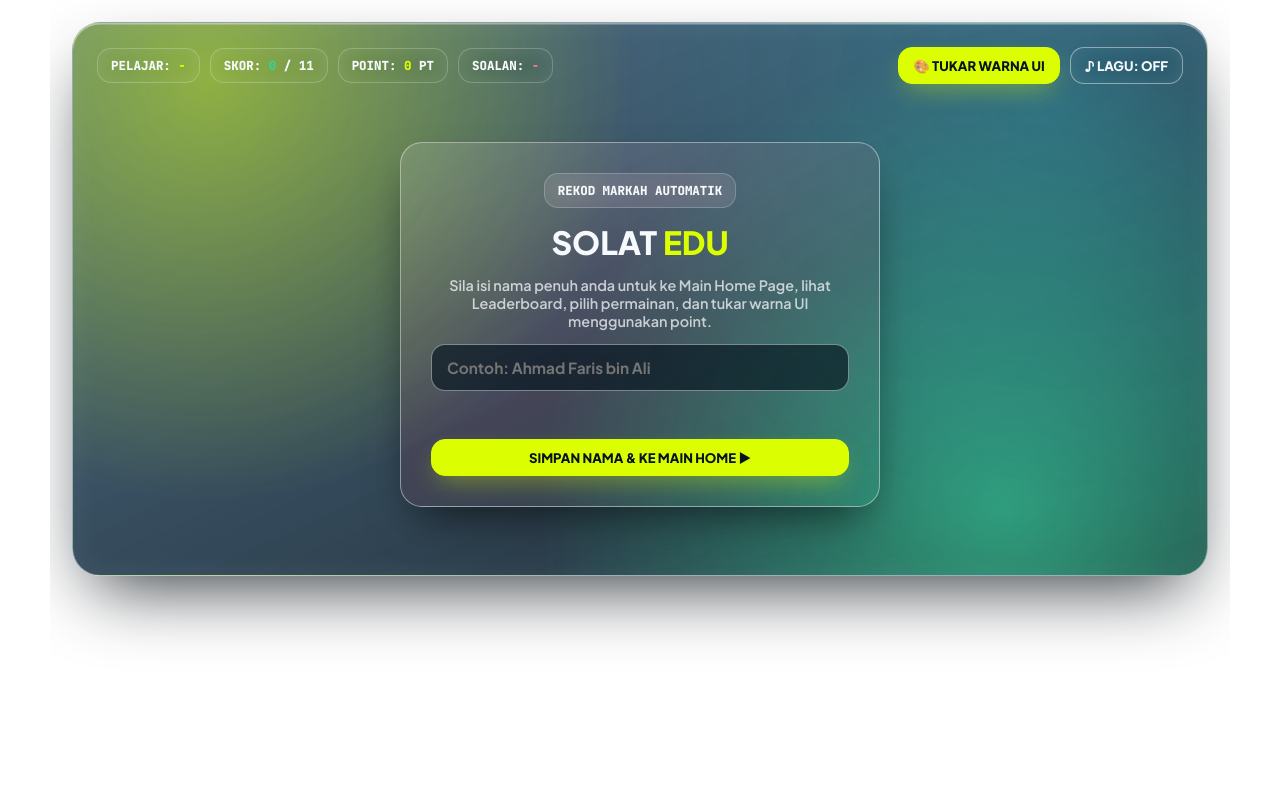
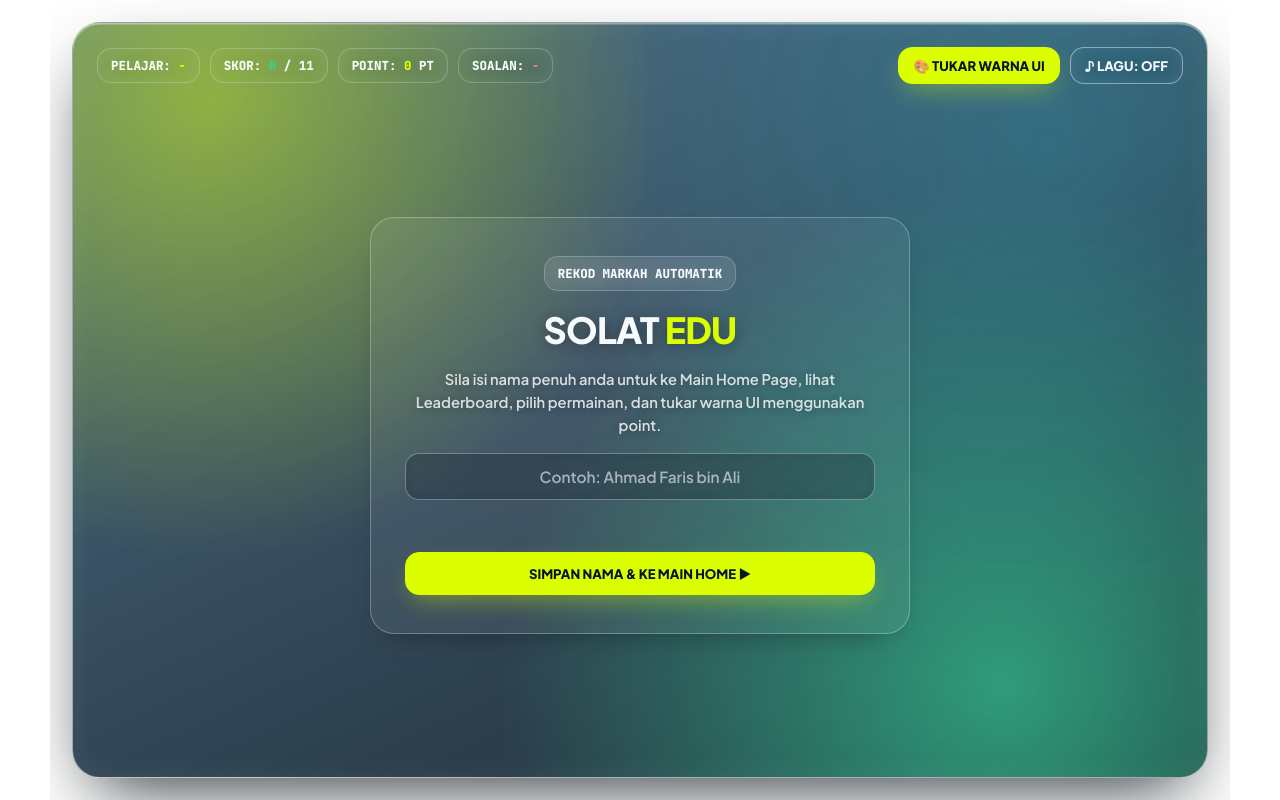
Before and after one commit to smassrgb/Aktiviti-1, a plain HTML site: page index.html in a window 1280 px wide. Drawn offline with Linux system fonts and the light colour scheme.

Commit message:
Update index.html

```diff
--- a/index.html
+++ b/index.html
@@ -93,6 +93,7 @@
 
     .se-stage {
       position: relative;
+      min-height: calc(100vh - clamp(20px, 3.6vw, 44px));
       border-radius: 28px;
       padding: clamp(14px, 2vw, 24px);
       background:
@@ -125,6 +126,18 @@
       }
     }
 
+    /* Animasi lembut dan profesional khusus Name Gate */
+    @keyframes seGateFloatIn {
+      0% {
+        opacity: 0;
+        transform: translateY(18px) scale(0.975);
+      }
+      100% {
+        opacity: 1;
+        transform: translateY(0) scale(1);
+      }
+    }
+
     .se-stage.is-anim-in {
       animation: seRefViewIn 340ms var(--ease-out) forwards;
     }
@@ -293,36 +306,68 @@
       color: var(--navy-deep);
     }
 
-    /* Borang Nama Pelajar Sebelum Mula */
+    /* =====================================================================
+       1. BORANG NAMA PELAJAR SEBELUM MULA (.se-name-gate)
+       - Kedudukan tepat di tengah secara horizontal & vertikal menggunakan Flexbox
+       - Latar belakang transparent sepenuhnya agar background asal kelihatan
+       - Kesan kaca ringan, lembut, border nipis & bayang-bayang minimal
+    ===================================================================== */
     .se-name-gate {
+      flex: 1 1 auto;
+      min-height: 100%;
+      width: 100%;
       display: flex;
       flex-direction: column;
       align-items: center;
       justify-content: center;
       gap: 16px;
-      padding: clamp(22px, 4vw, 44px) 16px;
+      padding: clamp(20px, 3.5vw, 40px) clamp(12px, 2.5vw, 24px);
       text-align: center;
-      animation: seRefViewIn 340ms var(--ease-out) forwards;
+      background: transparent;
+      animation: seGateFloatIn 460ms var(--ease-out) forwards;
     }
 
     .se-gate-card {
       width: 100%;
-      max-width: 480px;
-      padding: clamp(20px, 3vw, 30px);
-      border-radius: 22px;
-      background: linear-gradient(155deg, rgba(247, 250, 252, 0.13), rgba(255, 30, 66, 0.08) 55%, rgba(52, 211, 153, 0.08));
-      backdrop-filter: blur(20px);
-      border: 1.5px solid var(--glass-line-hi);
-      box-shadow: 0 22px 48px -16px rgba(0, 0, 0, 0.65);
+      max-width: 540px;
+      padding: clamp(26px, 4vw, 38px) clamp(22px, 3.6vw, 34px);
+      border-radius: 24px;
+      background: rgba(247, 250, 252, 0.06);
+      backdrop-filter: blur(12px) saturate(135%);
+      -webkit-backdrop-filter: blur(12px) saturate(135%);
+      border: 1px solid rgba(247, 250, 252, 0.28);
+      box-shadow: 0 14px 32px -18px rgba(0, 0, 0, 0.45);
       display: flex;
       flex-direction: column;
-      gap: 14px;
+      align-items: center;
+      justify-content: center;
+      gap: 16px;
+      text-align: center;
+      transition: border-color 220ms var(--ease-out), box-shadow 220ms var(--ease-out);
+    }
+
+    .se-gate-card:hover {
+      border-color: rgba(247, 250, 252, 0.42);
+      box-shadow: 0 18px 38px -18px rgba(0, 0, 0, 0.52);
+    }
+
+    .se-gate-badge {
+      align-self: center;
+      background: rgba(247, 250, 252, 0.07);
+      border-color: rgba(247, 250, 252, 0.22);
+      backdrop-filter: blur(8px);
+      -webkit-backdrop-filter: blur(8px);
     }
 
     .se-gate-title {
       margin: 0;
-      font-size: clamp(1.45rem, 3vw, 2rem);
+      width: 100%;
+      text-align: center;
+      font-size: clamp(1.65rem, 3.4vw, 2.25rem);
       font-weight: 800;
+      letter-spacing: -0.02em;
+      color: var(--white);
+      text-shadow: 0 2px 14px rgba(0, 0, 0, 0.35);
     }
 
     .se-gate-title em {
@@ -330,29 +375,58 @@
       color: var(--lime);
     }
 
+    .se-gate-desc {
+      margin: 0;
+      width: 100%;
+      max-width: 44ch;
+      text-align: center;
+      font-size: 0.92rem;
+      line-height: 1.55;
+      color: rgba(247, 250, 252, 0.84);
+      text-shadow: 0 1px 10px rgba(0, 0, 0, 0.3);
+    }
+
     .se-input {
       width: 100%;
-      padding: 13px 15px;
+      padding: 13px 16px;
       border-radius: 14px;
-      border: 1.5px solid var(--glass-line-hi);
-      background: rgba(6, 20, 31, 0.65);
-      color: var(--white);
+      border: 1px solid rgba(247, 250, 252, 0.34);
+      background: rgba(6, 20, 31, 0.32);
+      backdrop-filter: blur(8px);
+      -webkit-backdrop-filter: blur(8px);
+      color: #F8FAFC;
       font-family: inherit;
       font-size: 0.96rem;
       font-weight: 700;
+      text-align: center;
       outline: none;
+      transition: border-color 180ms var(--ease-out), box-shadow 180ms var(--ease-out), background 180ms var(--ease-out);
+    }
+
+    .se-input::placeholder {
+      color: rgba(226, 232, 240, 0.68);
+      font-weight: 600;
     }
 
     .se-input:focus {
+      background: rgba(6, 20, 31, 0.44);
       border-color: var(--lime);
       box-shadow: 0 0 0 3px var(--lime-glow);
     }
 
+    .se-gate-submit {
+      width: 100%;
+      padding: 12px 18px;
+    }
+
     .se-error-msg {
       min-height: 20px;
+      width: 100%;
+      text-align: center;
       font-size: 0.84rem;
       font-weight: 700;
       color: #FF8FA3;
+      text-shadow: 0 1px 8px rgba(0, 0, 0, 0.45);
     }
 
     /* Panel Khas Tukar Warna UI di Bahagian Atas (Menutup Paparan Lain Buat Sementara) */
@@ -701,6 +775,11 @@
     }
 
     @media (max-width: 600px) {
+      .se-gate-card {
+        padding: 22px 18px;
+        border-radius: 20px;
+      }
+
       #gameCanvas {
         height: 590px;
       }
@@ -792,9 +871,9 @@
       <!-- 1. BORANG ISI NAMA PELAJAR SEBELUM MULA -->
       <section class="se-name-gate" id="nameGateView">
         <div class="se-gate-card">
-          <div class="se-chip" style="align-self:center;">REKOD MARKAH AUTOMATIK</div>
+          <div class="se-chip se-gate-badge">REKOD MARKAH AUTOMATIK</div>
           <h1 class="se-gate-title">SOLAT <em>EDU</em></h1>
-          <p style="margin:0;font-size:0.9rem;color:var(--muted);">
+          <p class="se-gate-desc">
             Sila isi nama penuh anda untuk ke Main Home Page, lihat Leaderboard, pilih permainan, dan tukar warna UI menggunakan point.
           </p>
           <input
@@ -806,7 +885,7 @@
             autocomplete="name"
           />
           <div class="se-error-msg" id="nameGateError"></div>
-          <button type="button" class="se-btn se-btn--lime" id="btnStartWithName">
+          <button type="button" class="se-btn se-btn--lime se-gate-submit" id="btnStartWithName">
             SIMPAN NAMA &amp; KE MAIN HOME ▶
           </button>
         </div>
```
